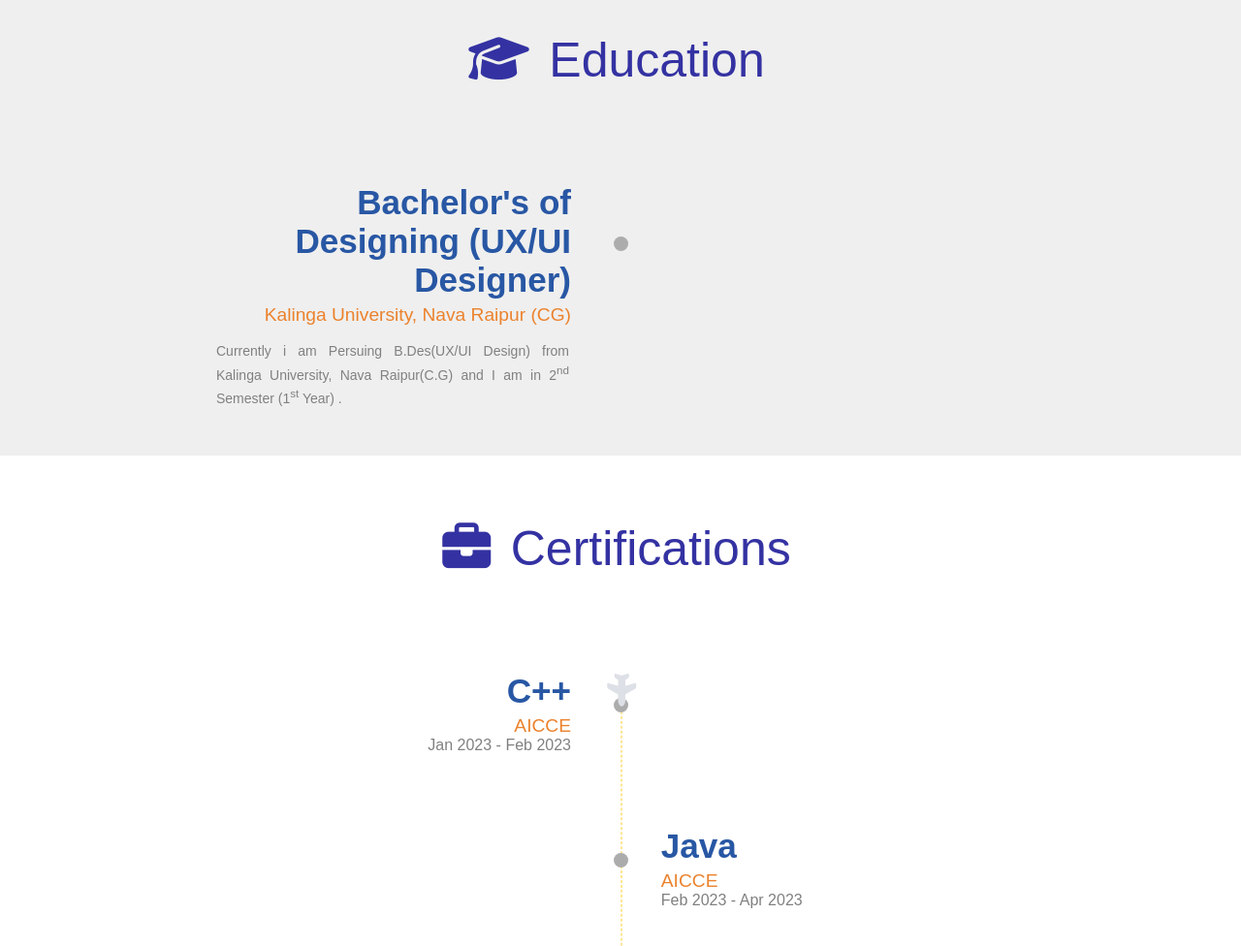
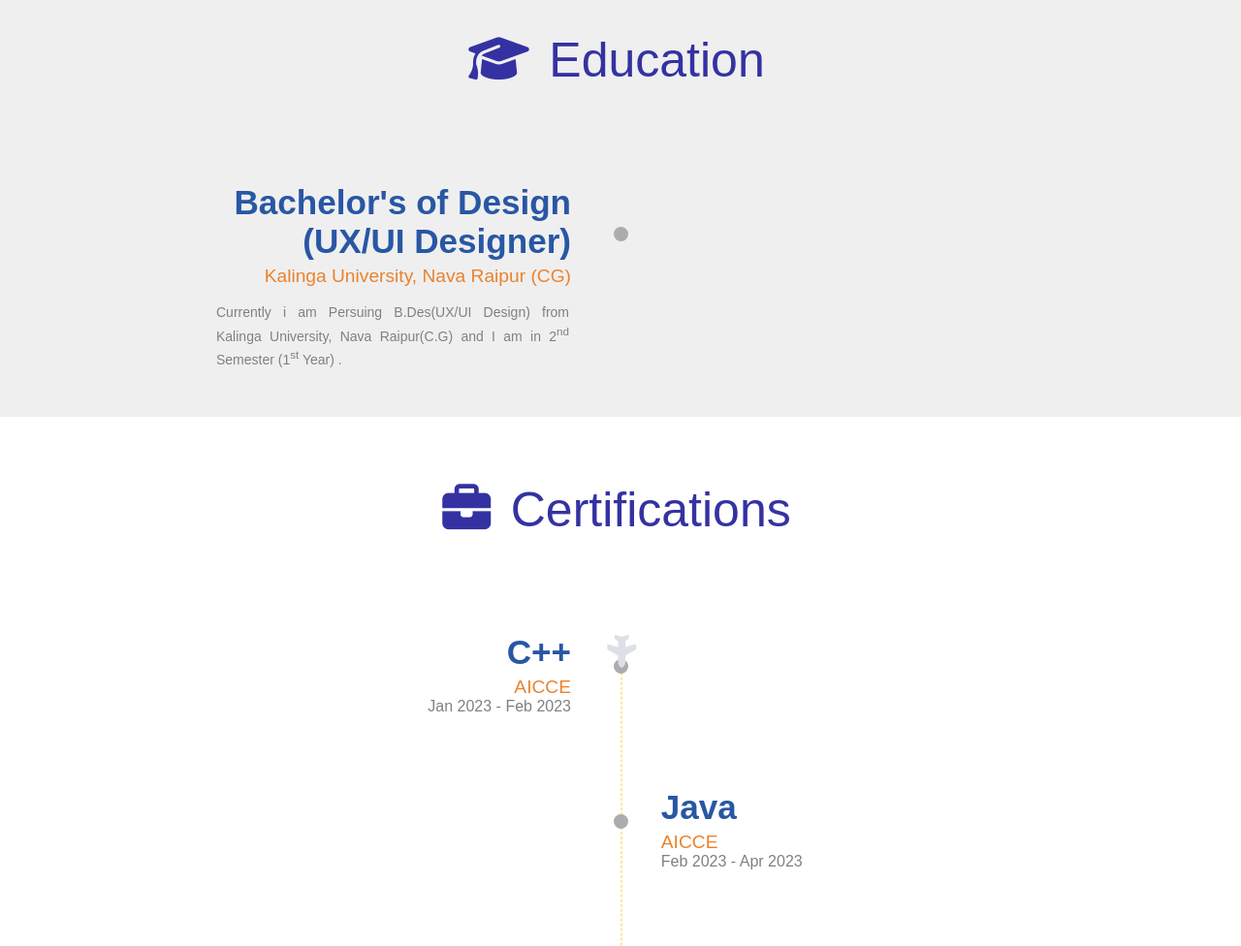
Before and after one commit to ux-rajat/ux-rajat.github.io, a plain HTML site: page index.html in a window 1280 px wide. Shown: the part 2345-3321 px from the top of the page at 97% size. Drawn offline with Linux system fonts and the light colour scheme.

Commit message:
Update index.html

```diff
--- a/index.html
+++ b/index.html
@@ -256,7 +256,7 @@
                         <div class="timeline-logo">
 
                         </div>
-                        <h3 class="software-used-designation  m0 m-blue"> Bachelor's of Designing (UX/UI Designer) </h3>
+                        <h3 class="software-used-designation  m0 m-blue"> Bachelor's of Design (UX/UI Designer) </h3>
                         <h4 class="software-used-company-name "> Kalinga University, Nava Raipur (CG) </h4>
                         <h5 class="software-used-duration m0">  </h5>
 
```
